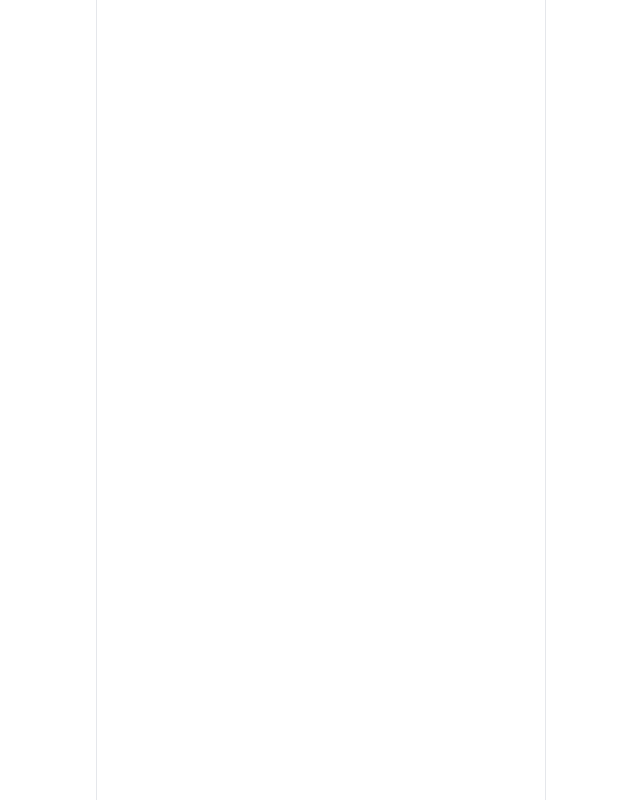
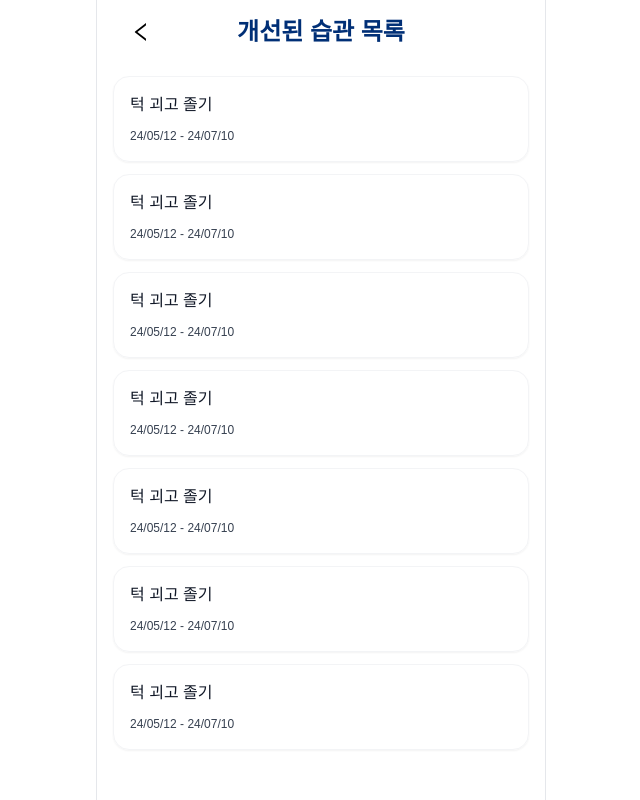
Before and after one commit to LikeLion-KW-TEAM2/TEAM_2_FE, a React (Vite) app: page /mypage/complete-habit in a window 1280 px wide. Before the commit this address had no page. Shown: the whole page, without its empty margins (319-959 px from the left). Built offline with nearby package versions, Linux system fonts and the light colour scheme; a web font is replaced by a local one.

Commit message:
feat : 개선된 습관 목록 구현

```diff
--- a/src/components/Router.tsx
+++ b/src/components/Router.tsx
@@ -5,6 +5,7 @@ import FriendSearch from '@/pages/friend/FriendSearch'
 import Guestbook from '@/pages/guestbook/Guestbook'
 import Icecream from '@/pages/icecream/Icecream'
 import AccountInfo from '@/pages/mypage/AccountInfo'
+import CompleteHabit from '@/pages/mypage/CompleteHabit'
 import FriendList from '@/pages/mypage/FriendList'
 import Mypage from '@/pages/mypage/Mypage'
 import PasswordEdit from '@/pages/mypage/PasswordEdit'
@@ -25,6 +26,7 @@ const Router = () => {
       <Route path="/mypage/account-info" element={<AccountInfo />} />
       <Route path="/mypage/password" element={<PasswordEdit />} />
       <Route path="/mypage/friend-list" element={<FriendList />} />
+      <Route path="/mypage/complete-habit" element={<CompleteHabit />} />
     </Routes>
   )
 }
--- /dev/null
+++ b/src/pages/mypage/CompleteHabit.tsx
@@ -0,0 +1,27 @@
+import SubHeader from '@/components/SubHeader'
+
+const CompleteHabit = () => {
+  return (
+    <div>
+      <SubHeader hidden>개선된 습관 목록</SubHeader>
+
+      <div className="flexColumn gap-3">
+        {[...Array(7)].map((_, i) => (
+          <div
+            className="flexColumn gap-[10px] rounded-2xl border border-secondary-100 p-4 shadow-sm"
+            key={i}
+          >
+            <p className="text-medium font-medium text-secondary-900">
+              턱 괴고 졸기
+            </p>
+            <p className="text-xsmall text-secondary-700">
+              24/05/12 - 24/07/10
+            </p>
+          </div>
+        ))}
+      </div>
+    </div>
+  )
+}
+
+export default CompleteHabit
--- a/src/pages/mypage/FriendList.tsx
+++ b/src/pages/mypage/FriendList.tsx
@@ -9,7 +9,7 @@ const FriendList = () => {
 
       <div className="flexColumn gap-8">
         {[...Array(7)].map((_, i) => (
-          <div className="flexBetweenAlign px-4">
+          <div className="flexBetweenAlign px-4" key={i}>
             <TextWithProfile>
               <TextWithProfile.Image />
               <TextWithProfile.TextContainer>
```
